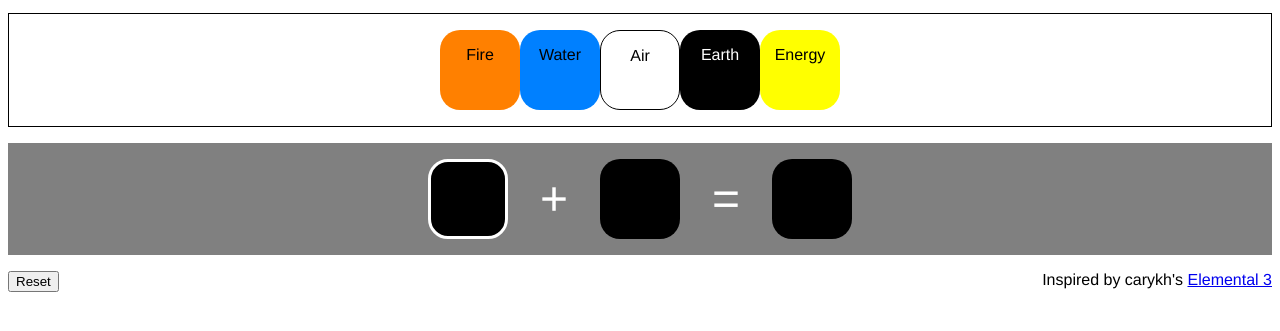
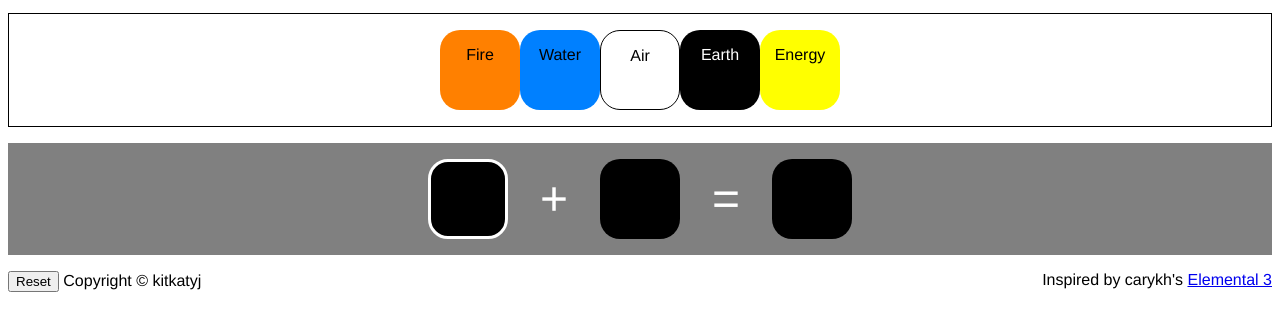
Before and after one commit to kitkatyj/sandbox, a plain HTML site: page index.html in a window 1280 px wide. Shown: the part 101-432 px from the top of the page. Drawn offline with Linux system fonts and the light colour scheme.

Commit message:
Added Copyright

```diff
--- a/index.html
+++ b/index.html
@@ -81,12 +81,16 @@
 
     footer{
         margin-top: 1em;
-        display: flex;
         justify-content: space-between;
     }
 
     footer p{
         margin:0;
+        display: inline-block;
+    }
+
+    footer p:last-child{
+        float:right;
     }
 </style>
 <script>
@@ -343,6 +347,7 @@
     </div>
     <footer>
         <button id="reset">Reset</button>
+        <p>Copyright &copy; kitkatyj</p>
         <p>Inspired by carykh's <a href="http://htwins.net/elem3/">Elemental 3</a></p>
     </footer>
 </body>
```
